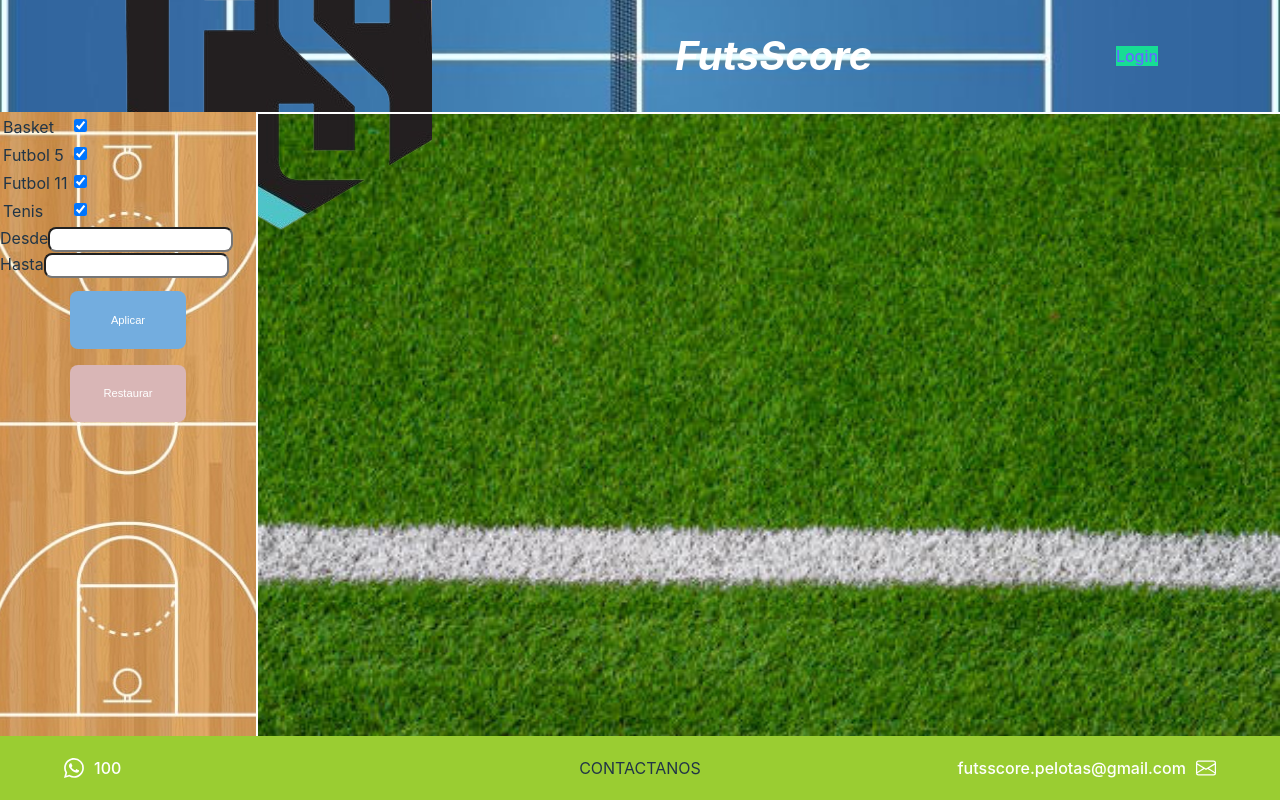
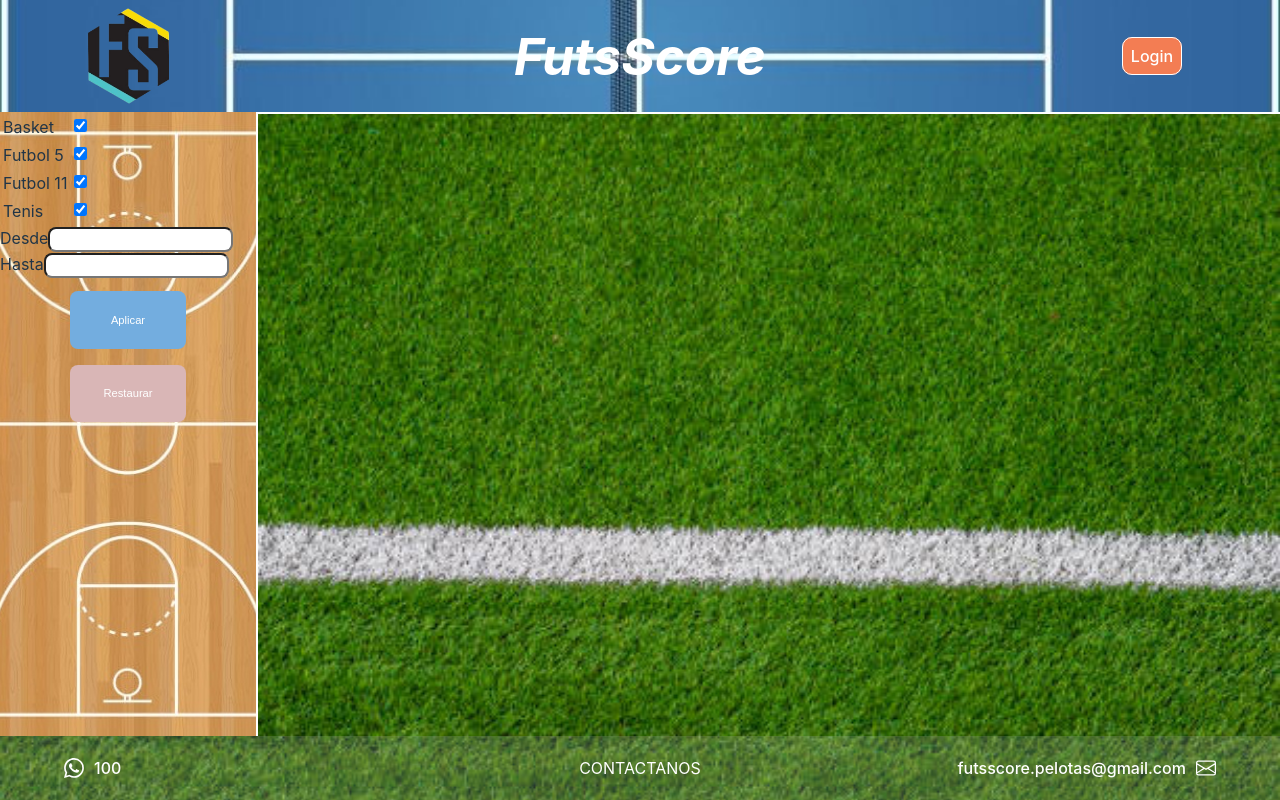
Before and after one commit to pablo-salituri/FutsScore, a React (Vite) app in the folder Front/: page / in a window 1280 px wide. Built offline with nearby package versions, Linux system fonts and the light colour scheme; no server answers; the database is empty.

Commit message:
estilos grandes de navbar y footer

```diff
--- a/Front/src/Components/Footer/Footer.module.css
+++ b/Front/src/Components/Footer/Footer.module.css
@@ -1,6 +1,7 @@
 @media (min-width: 1025px) {
     .footerContainer {
-        background-color: yellowgreen;
+        background-color: rgba(191,191,191,0.2);
+        color: white;
         height: 8%;
         display: flex;
         justify-content: space-between;
--- a/Front/src/Components/NavBar/Navbar.module.css
+++ b/Front/src/Components/NavBar/Navbar.module.css
@@ -3,7 +3,7 @@
 } */
 
 @media (min-width: 1025px) {
-    .navBarContainer {
+    /* .navBarContainer {
         background-image: url('../../assets/Pista_Tenis.JPG');
         background-size: cover;
         background-position: center;
@@ -27,6 +27,50 @@
     .button {
         background-color: #17dd94;
         width: 10vh;
+    } */
+    .navBarContainer {
+        background-image: url('../../assets/Pista_Tenis.JPG');
+        background-size: cover;
+        background-position: center;
+        height: 14%;
+        display: flex;
+        align-items: center;
+        justify-content: space-around;
+    }
+
+    .leftSection, .rightSection {
+        width: 20%;
+        height: 100%;
+        display: flex;
+        justify-content: center;
+        align-items: center;
+    }
+
+    .middleSection {
+        width: 60%;
+        height: 100%;
+        display: flex;
+        justify-content: center;
+        align-items: center;
+    }
+
+    .img {
+        height: 85%;
+    }
+
+    .title {
+        font-style: italic;
+        font-weight: bold;
+        font-size: 3.2em;
+        color: white;
+    }
+
+    .button {
+        background-color: rgb(243,125,83);
+        color: white;
+        padding: 1vh;
+        border-radius: 10px;
+        border: 1px solid white;
     }
 }
 
```
